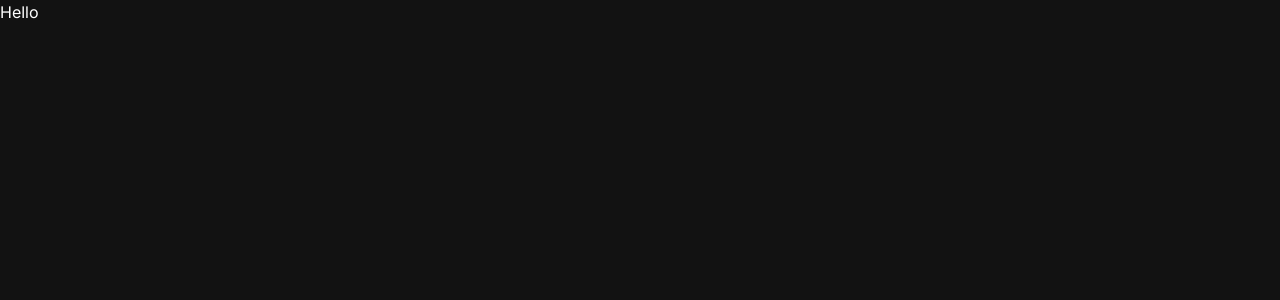
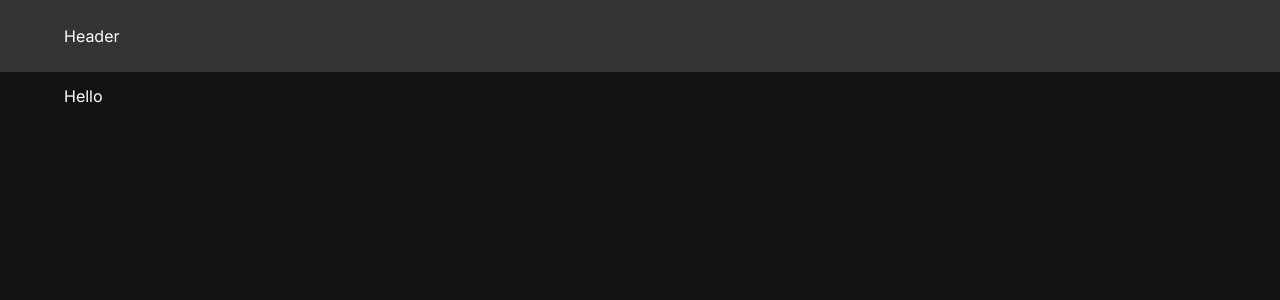
Before and after one commit to LapatinKostya/solo_ap, a Next.js app: page / in a window 1280 px wide. Shown: the top 300 px of the page. Built offline with nearby package versions, Linux system fonts and the light colour scheme.

Commit message:
feat: add base Layout component

```diff
--- /dev/null
+++ b/src/app/layout/Layout.tsx
@@ -0,0 +1,23 @@
+import { forwardRef, ComponentPropsWithoutRef, ElementRef } from 'react'
+
+type Props = ComponentPropsWithoutRef<'div'> & {}
+
+const Layout = forwardRef<ElementRef<'div'>, Props>(
+  ({ className, children, ...props }, ref) => {
+    return (
+      <div
+        ref={ref}
+        {...props}
+      >
+        <header className='bg-dark-300 fixed top-0 py-6 w-full px-16'>
+          Header
+        </header>
+        <main className={'pt-[84px] px-16'}>{children}</main>
+      </div>
+    )
+  }
+)
+
+Layout.displayName = 'Layout'
+
+export { Layout }
--- a/src/app/providers/index.tsx
+++ b/src/app/providers/index.tsx
@@ -1,7 +1,12 @@
 import type { AppProps } from 'next/app'
+import { Layout } from '@/app/layout/Layout'
 
 const App = ({ Component, pageProps }: AppProps) => {
-  return <Component {...pageProps} />
+  return (
+    <Layout>
+      <Component {...pageProps} />
+    </Layout>
+  )
 }
 
 export default App
```
